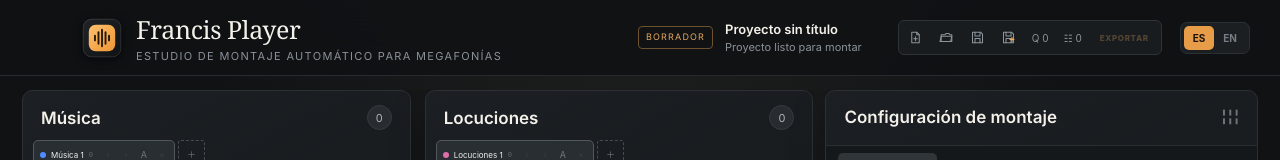
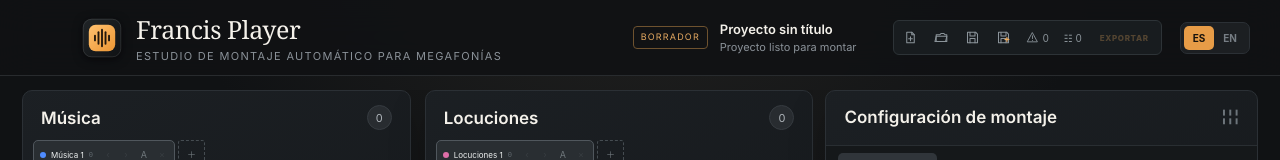
Before and after one commit to isaacbaltanas/francisplayer, a React (Vite) app: page / in a window 1280 px wide. Shown: the top 160 px of the page. Built offline with nearby package versions, Linux system fonts and the light colour scheme.

Commit message:
style: clarify problematic file indicator

```diff
--- a/package.json
+++ b/package.json
@@ -1,6 +1,6 @@
 {
   "name": "francis-player",
-  "version": "0.21.1",
+  "version": "0.21.2",
   "private": true,
   "description": "Automatic music and voice arrangement studio",
   "main": "dist-electron/main.js",
--- a/src/App.tsx
+++ b/src/App.tsx
@@ -1187,7 +1187,7 @@ export default function App() {
   };
 
   const currentSnapshot = (): ProjectSnapshot => ({
-    name: projectName, version: '0.21.1', settings, audioSettings, editingPreferences, libraryTabs,
+    name: projectName, version: '0.21.2', settings, audioSettings, editingPreferences, libraryTabs,
     activeMusicTabId, activeVoiceTabId, musicInsertion, voiceInsertion, arrangement, automation, assets: allAssets,
     quarantine, importLogs
   });
@@ -1420,7 +1420,11 @@ export default function App() {
         <button onClick={() => void openProject()} disabled={isSaving} title={`${t('openProject')} · Ctrl/⌘O`}><ProjectActionIcon type="open" /></button>
         <button onClick={() => void saveProject(false)} disabled={isSaving} title={`${t('saveProject')} · Ctrl/⌘S`}><ProjectActionIcon type="save" /></button>
         <button onClick={() => void saveProject(true)} disabled={isSaving} title={t('saveProjectAs')}><ProjectActionIcon type="saveAs" /></button>
-        <button className={quarantine.length ? 'attention' : ''} onClick={() => setQuarantineOpen(true)} title={t('quarantine')}>Q {quarantine.length}</button>
+        <button className={`problem-files-action ${quarantine.length ? 'attention' : ''}`} onClick={() => setQuarantineOpen(true)}
+          title={t('problemFiles')} aria-label={`${t('problemFiles')}: ${quarantine.length}`}>
+          <svg viewBox="0 0 24 24" aria-hidden="true"><path d="M12 3.5 21 20H3z" /><path d="M12 9v5M12 17.25v.25" /></svg>
+          <span>{quarantine.length}</span>
+        </button>
         <button onClick={() => setImportLogOpen(true)} title={t('importLog')}>☷ {importLogs.length}</button>
         <button className="export-nav" onClick={() => setExportOpen(true)} disabled={!arrangement} title={t('exportMix')}>{t('export')}</button>
       </nav>
--- a/src/i18n.ts
+++ b/src/i18n.ts
@@ -64,7 +64,7 @@ const resources = {
     exportFailed: 'No se pudo completar la exportación.',
     addFolder: 'Añadir carpeta completa', verifyFileIntegrity: 'Comprobar integridad al importar',
     integrityHelp: 'Decodifica cada archivo por completo. Puede tardar más, pero detecta archivos truncados o dañados.',
-    quarantine: 'Cuarentena', importLog: 'Registro de importación', protectedFiles: 'ARCHIVOS PROTEGIDOS',
+    quarantine: 'Cuarentena', problemFiles: 'Archivos con problemas', importLog: 'Registro de importación', protectedFiles: 'ARCHIVOS PROTEGIDOS',
     quarantineExplanation: 'Ningún archivo se elimina. Los archivos dudosos permanecen aquí para escucharlos y decidir si se admiten manualmente.',
     quarantineEmpty: 'No hay archivos en cuarentena', unknownDuration: 'Duración desconocida', admitFile: 'ADMITIR EN LA LISTA',
     quarantine_unsupported: 'Formato no reconocido', quarantine_corrupt: 'Posible archivo dañado',
@@ -143,7 +143,7 @@ const resources = {
     exportFailed: 'The export could not be completed.',
     addFolder: 'Add complete folder', verifyFileIntegrity: 'Verify integrity on import',
     integrityHelp: 'Fully decodes every file. It may take longer, but detects truncated or damaged files.',
-    quarantine: 'Quarantine', importLog: 'Import log', protectedFiles: 'PROTECTED FILES',
+    quarantine: 'Quarantine', problemFiles: 'Files with issues', importLog: 'Import log', protectedFiles: 'PROTECTED FILES',
     quarantineExplanation: 'No file is deleted. Questionable files remain here so you can preview them and decide whether to admit them manually.',
     quarantineEmpty: 'There are no quarantined files', unknownDuration: 'Unknown duration', admitFile: 'ADMIT TO LIST',
     quarantine_unsupported: 'Unrecognized format', quarantine_corrupt: 'Possibly damaged file',
--- a/src/styles.css
+++ b/src/styles.css
@@ -37,6 +37,9 @@ button:focus-visible, input:focus-visible { outline: 2px solid var(--accent); ou
 .project-actions button { min-width: 28px; height: 27px; border: 0; border-radius: 4px; background: transparent; color: #8b949a; font-size: 10px; cursor: pointer; }
 .project-actions button svg { width: 15px; height: 15px; display: block; margin: auto; fill: none; stroke: currentColor; stroke-width: 1.65; stroke-linecap: round; stroke-linejoin: round; }
 .project-actions button .icon-accent { stroke: #edac5f; stroke-width: 2; }
+.project-actions .problem-files-action { min-width: 34px; padding: 0 5px; display: inline-flex; align-items: center; justify-content: center; gap: 3px; }
+.project-actions .problem-files-action svg { width: 13px; height: 13px; margin: 0; }
+.project-actions .problem-files-action span { min-width: 6px; font-variant-numeric: tabular-nums; }
 .project-actions button:hover { background: #343a3e; color: #ffc171; }
 .project-actions button:disabled { opacity: .28; cursor: not-allowed; }
 .project-actions .export-nav { width: auto; padding: 0 9px; color: #edac5f; font-size: 8px; font-weight: 800; letter-spacing: .08em; }
```
Also changed, not shown: 1 other file (tests, documents, lock files or other folders).
